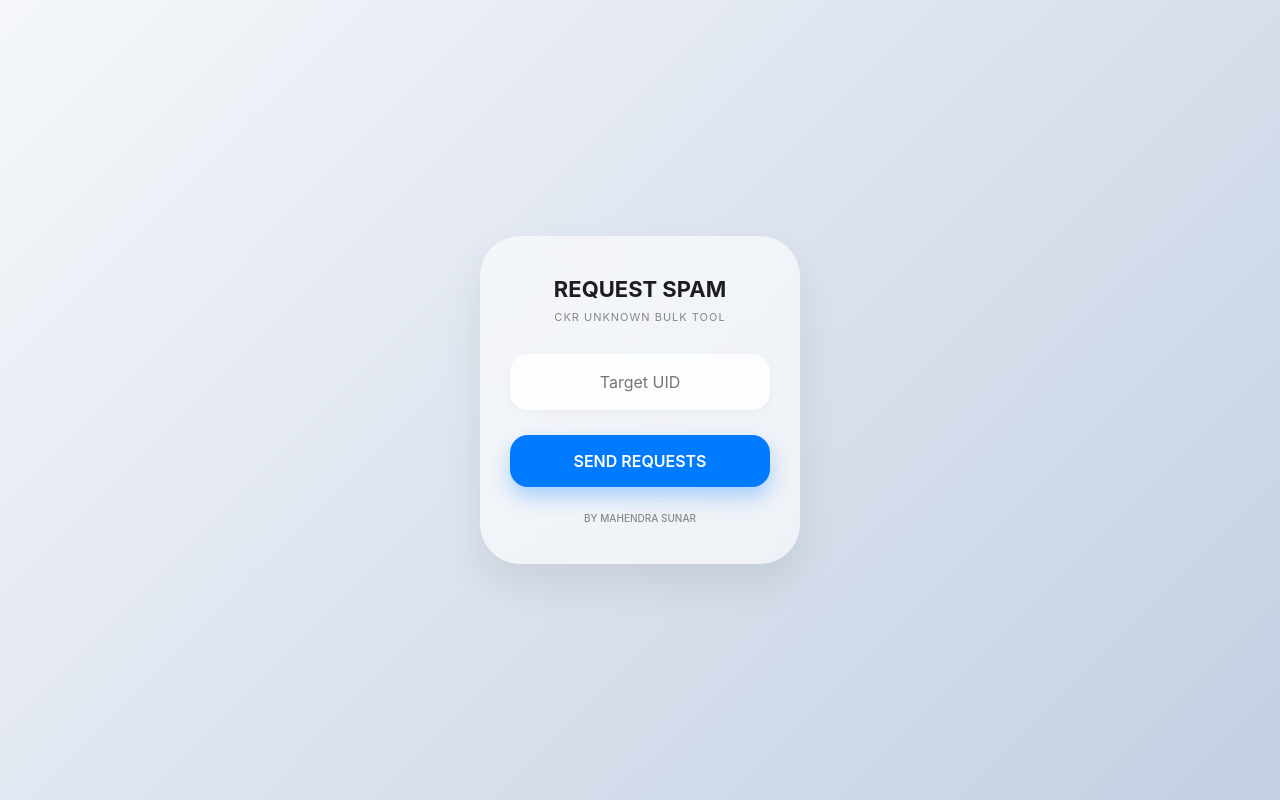
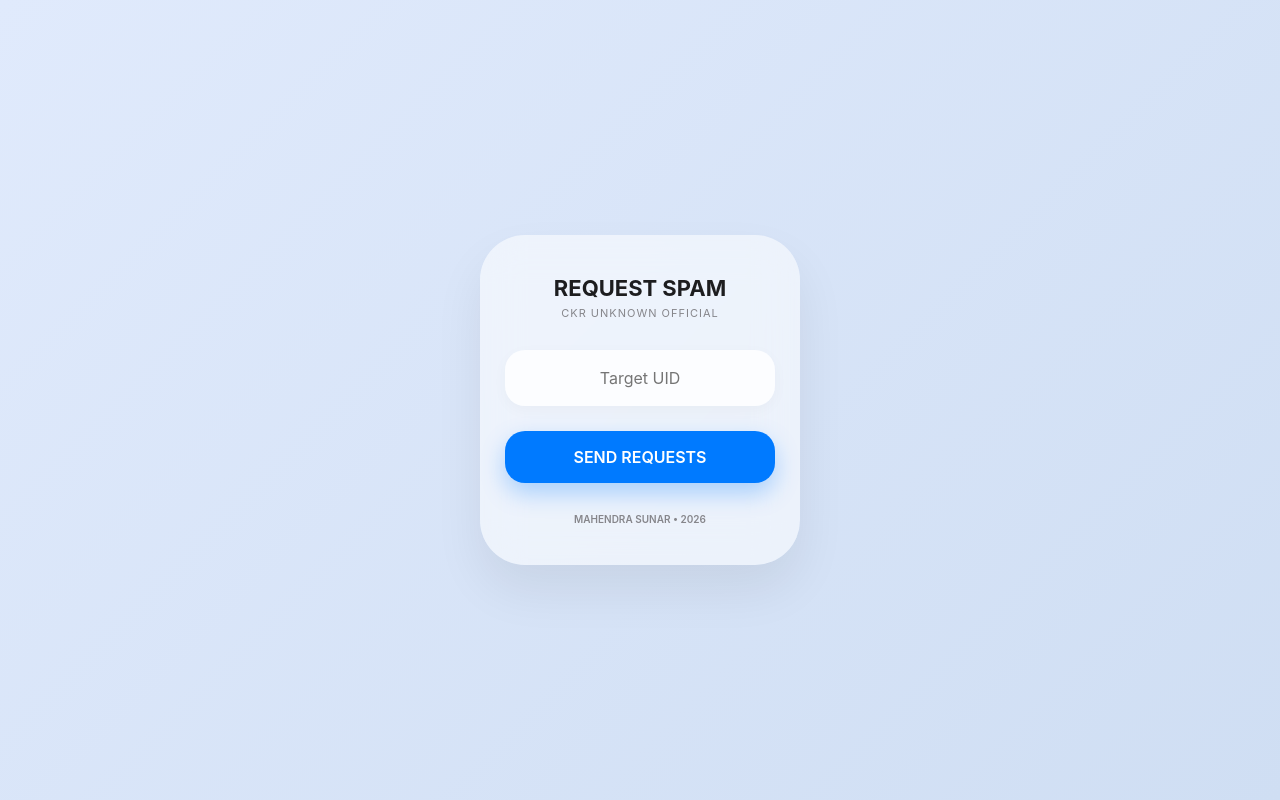
Before and after one commit to CKR11111/Ff-friend-spam-web, a Flask app: page / in a window 1280 px wide. Run offline with Flask 3, Linux system fonts and the light colour scheme; some libraries are stand-ins or nearby versions.

Commit message:
Add files via upload

```diff
--- a/templates/index.html
+++ b/templates/index.html
@@ -7,124 +7,68 @@
     <script src="https://cdn.jsdelivr.net/npm/sweetalert2@11"></script>
     <style>
         * { margin: 0; padding: 0; box-sizing: border-box; font-family: -apple-system, sans-serif; }
-
         body {
-            background: linear-gradient(135deg, #f5f7fa 0%, #c3cfe2 100%);
+            background: linear-gradient(135deg, #e0eafc 0%, #cfdef3 100%);
             height: 100vh; display: flex; align-items: center; justify-content: center;
         }
-
         .container {
-            background: rgba(255, 255, 255, 0.6);
-            backdrop-filter: blur(25px);
-            -webkit-backdrop-filter: blur(25px);
-            width: 320px; padding: 40px 30px;
-            border-radius: 40px;
-            /* Border Line हटाइएको छ */
-            border: none;
-            box-shadow: 0 20px 40px rgba(0,0,0,0.08);
-            text-align: center;
+            background: rgba(255, 255, 255, 0.55);
+            backdrop-filter: blur(20px); -webkit-backdrop-filter: blur(20px);
+            width: 320px; padding: 40px 25px; border-radius: 45px;
+            border: none; box-shadow: 0 25px 50px rgba(0,0,0,0.07); text-align: center;
         }
-
-        h2 { font-size: 22px; font-weight: 700; color: #1d1d1f; margin-bottom: 8px; }
+        h2 { font-size: 22px; font-weight: 700; color: #1d1d1f; margin-bottom: 5px; }
         p { font-size: 11px; color: #86868b; margin-bottom: 30px; letter-spacing: 1px; }
-
         .input-box {
-            width: 100%; padding: 18px; border-radius: 18px;
-            /* Input को पनि border हटाएर shadow हालिएको छ */
-            border: none;
-            background: rgba(255, 255, 255, 0.8);
-            font-size: 16px; outline: none; text-align: center;
-            margin-bottom: 25px;
-            box-shadow: 0 4px 12px rgba(0,0,0,0.03);
-            transition: 0.3s ease;
+            width: 100%; padding: 18px; border-radius: 20px; border: none;
+            background: rgba(255, 255, 255, 0.8); font-size: 16px; outline: none;
+            text-align: center; margin-bottom: 25px; box-shadow: 0 4px 15px rgba(0,0,0,0.03);
         }
-
-        .input-box:focus {
-            background: #fff;
-            box-shadow: 0 8px 20px rgba(0,0,0,0.06);
+        .send-btn {
+            width: 100%; padding: 16px; border-radius: 20px; border: none;
+            background: #007AFF; color: #fff; font-size: 16px; font-weight: 600;
+            cursor: pointer; box-shadow: 0 10px 25px rgba(0,122,255,0.3); transition: 0.3s;
         }
-
-        .send-btn {
-            width: 100%; padding: 16px; border-radius: 18px;
-            border: none; background: #007AFF; color: #fff;
-            font-size: 16px; font-weight: 600; cursor: pointer;
-            box-shadow: 0 10px 20px rgba(0,122,255,0.3);
-            transition: all 0.3s ease;
-        }
-
-        .send-btn:active { transform: scale(0.96); opacity: 0.9; }
-        .send-btn:disabled { background: #aeaeb2; box-shadow: none; }
-
-        .footer { margin-top: 25px; font-size: 10px; color: #86868b; font-weight: 500; }
+        .send-btn:active { transform: scale(0.95); opacity: 0.9; }
+        .footer { margin-top: 30px; font-size: 10px; color: #86868b; font-weight: 600; }
     </style>
 </head>
 <body>
-
     <div class="container">
         <h2>REQUEST SPAM</h2>
-        <p>CKR UNKNOWN BULK TOOL</p>
-
+        <p>CKR UNKNOWN OFFICIAL</p>
         <input type="text" id="target_uid" class="input-box" placeholder="Target UID" autocomplete="off">
-
         <button id="mainBtn" class="send-btn" onclick="startSpam()">SEND REQUESTS</button>
-
-        <div class="footer">BY MAHENDRA SUNAR</div>
+        <div class="footer">MAHENDRA SUNAR • 2026</div>
     </div>
 
     <script>
         async function startSpam() {
             const uid = document.getElementById('target_uid').value;
             const btn = document.getElementById('mainBtn');
-
             if(!uid) {
-                Swal.fire({
-                    icon: 'warning',
-                    title: 'Empty UID',
-                    text: 'Please enter target UID first!',
-                    confirmButtonColor: '#007AFF',
-                    background: 'rgba(255, 255, 255, 0.9)',
-                    backdrop: `blur(10px)`
-                });
+                Swal.fire({ icon: 'warning', title: 'Empty!', text: 'Please enter a UID', confirmButtonColor: '#007AFF' });
                 return;
             }
-
-            btn.disabled = true;
-            btn.innerText = "Sending...";
-
-            // Apple Style Loading Popup
-            Swal.fire({
-                title: 'Processing...',
-                text: 'Connecting to accounts',
-                allowOutsideClick: false,
-                showConfirmButton: false,
-                background: 'rgba(255, 255, 255, 0.9)',
-                didOpen: () => { Swal.showLoading() }
-            });
+            btn.disabled = true; btn.innerText = "Processing...";
+            Swal.fire({ title: 'Sending...', text: 'Processing bulk.txt accounts', allowOutsideClick: false, didOpen: () => { Swal.showLoading() }});
 
             try {
-                const res = await fetch('/spam', {
+                const response = await fetch(window.location.origin + '/spam', {
                     method: 'POST',
-                    headers: {'Content-Type': 'application/json'},
-                    body: JSON.stringify({target: uid})
+                    headers: { 'Content-Type': 'application/json' },
+                    body: JSON.stringify({ target: uid })
                 });
-                const data = await res.json();
-
-                if(res.ok) {
-                    Swal.fire({
-                        icon: 'success',
-                        title: 'Completed',
-                        text: `Requests Sent: ${data.success} / ${data.total}`,
-                        confirmButtonColor: '#007AFF',
-                        background: 'rgba(255, 255, 255, 0.9)'
-                    });
+                const result = await response.json();
+                if (response.ok) {
+                    Swal.fire({ icon: 'success', title: 'Done!', text: `Sent: ${result.success} / ${result.total}`, confirmButtonColor: '#007AFF' });
                 } else {
-                    Swal.fire({ icon: 'error', title: 'Fail', text: data.error });
+                    Swal.fire({ icon: 'error', title: 'Error', text: result.error });
                 }
-            } catch (e) {
-                Swal.fire({ icon: 'error', title: 'Network Error', text: 'Server busy or down!' });
+            } catch (err) {
+                Swal.fire({ icon: 'error', title: 'Connection Error', text: 'Server is not responding. Try again!' });
             } finally {
-                btn.disabled = false;
-                btn.innerText = "SEND REQUESTS";
+                btn.disabled = false; btn.innerText = "SEND REQUESTS";
             }
         }
     </script>
```
